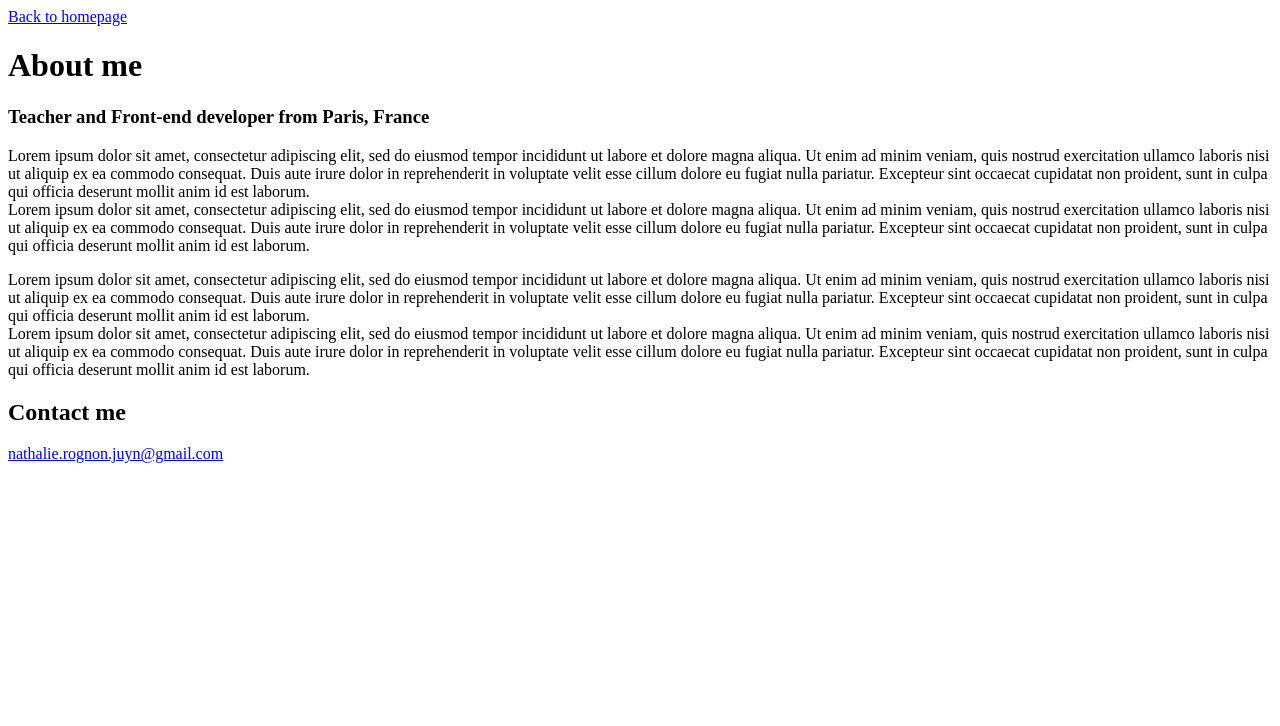
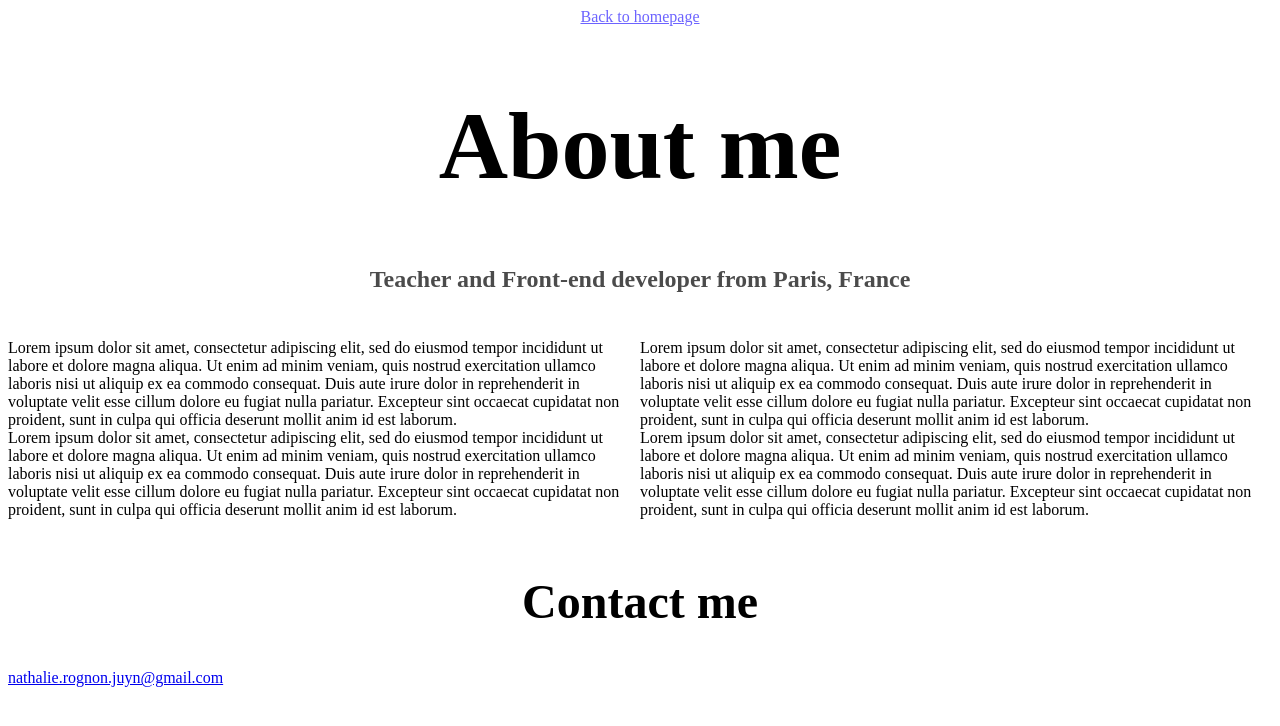
Before and after one commit to natkilima/aboutMe, a plain HTML site: page about.html in a window 1280 px wide. Drawn offline with Linux system fonts and the light colour scheme.

Commit message:
CSS update on about page

```diff
--- a/about.html
+++ b/about.html
@@ -5,45 +5,116 @@
     <meta http-equiv="X-UA-Compatible" content="IE=edge" />
     <meta name="viewport" content="width=device-width, initial-scale=1.0" />
     <title>About Nathalie Rognon</title>
+    <style>
+      :root {
+        --primary-color: #6c63ff;
+        --secondary-color: #f5f2fe;
+        --box-shadow: 0 5px 10px rgba(0, 0, 0, 0.3);
+      }
+      .homepage-link {
+        color: var(--primary-color);
+        text-align: center;
+        display: block;
+      }
+
+      a:-webkit-any-link {
+        cursor: pointer;
+        text-decoration: underline;
+      }
+
+      h1,
+      h2,
+      h3 {
+        text-align: center;
+        margin: 0;
+      }
+      h1 {
+        font-size: 96px;
+        display: block;
+        margin-block-start: 0.67em;
+        margin-block-end: 0.67em;
+        margin-inline-start: 0px;
+        margin-inline-end: 0px;
+        font-weight: bold;
+      }
+
+      h3 {
+        font-size: 24px;
+        opacity: 0.7;
+        display: block;
+        margin-block-start: 1em;
+        margin-block-end: 1em;
+        margin-inline-start: 0px;
+        margin-inline-end: 0px;
+        font-weight: bold;
+      }
+
+      .about-paragraphs {
+        display: flex;
+        margin: 30px 0;
+        flex-direction: row;
+        flex-wrap: nowrap;
+        align-content: normal;
+        justify-content: normal;
+        align-items: normal;
+      }
+
+      h2 {
+        font-size: 48px;
+        display: block;
+        margin-block-start: 0.83em;
+        margin-block-end: 0.83em;
+        margin-inline-start: 0px;
+        margin-inline-end: 0px;
+        font-weight: bold;
+      }
+
+      div {
+        display: block;
+      }
+    </style>
   </head>
   <body>
     <a href="index.html" class="homepage-link">Back to homepage</a>
     <h1>About me</h1>
     <h3>Teacher and Front-end developer from Paris, France</h3>
+
+    <div class="about-paragraphs">
       <p>
         Lorem ipsum dolor sit amet, consectetur adipiscing elit, sed do eiusmod
         tempor incididunt ut labore et dolore magna aliqua. Ut enim ad minim
         veniam, quis nostrud exercitation ullamco laboris nisi ut aliquip ex ea
         commodo consequat. Duis aute irure dolor in reprehenderit in voluptate
-      velit esse cillum dolore eu fugiat nulla pariatur. Excepteur sint occaecat
-      cupidatat non proident, sunt in culpa qui officia deserunt mollit anim id
-      est laborum.
+        velit esse cillum dolore eu fugiat nulla pariatur. Excepteur sint
+        occaecat cupidatat non proident, sunt in culpa qui officia deserunt
+        mollit anim id est laborum.
         <br />
         Lorem ipsum dolor sit amet, consectetur adipiscing elit, sed do eiusmod
         tempor incididunt ut labore et dolore magna aliqua. Ut enim ad minim
         veniam, quis nostrud exercitation ullamco laboris nisi ut aliquip ex ea
         commodo consequat. Duis aute irure dolor in reprehenderit in voluptate
-      velit esse cillum dolore eu fugiat nulla pariatur. Excepteur sint occaecat
-      cupidatat non proident, sunt in culpa qui officia deserunt mollit anim id
-      est laborum.
+        velit esse cillum dolore eu fugiat nulla pariatur. Excepteur sint
+        occaecat cupidatat non proident, sunt in culpa qui officia deserunt
+        mollit anim id est laborum.
       </p>
       <p>
         Lorem ipsum dolor sit amet, consectetur adipiscing elit, sed do eiusmod
         tempor incididunt ut labore et dolore magna aliqua. Ut enim ad minim
         veniam, quis nostrud exercitation ullamco laboris nisi ut aliquip ex ea
         commodo consequat. Duis aute irure dolor in reprehenderit in voluptate
-      velit esse cillum dolore eu fugiat nulla pariatur. Excepteur sint occaecat
-      cupidatat non proident, sunt in culpa qui officia deserunt mollit anim id
-      est laborum.
+        velit esse cillum dolore eu fugiat nulla pariatur. Excepteur sint
+        occaecat cupidatat non proident, sunt in culpa qui officia deserunt
+        mollit anim id est laborum.
         <br />
         Lorem ipsum dolor sit amet, consectetur adipiscing elit, sed do eiusmod
         tempor incididunt ut labore et dolore magna aliqua. Ut enim ad minim
         veniam, quis nostrud exercitation ullamco laboris nisi ut aliquip ex ea
         commodo consequat. Duis aute irure dolor in reprehenderit in voluptate
-      velit esse cillum dolore eu fugiat nulla pariatur. Excepteur sint occaecat
-      cupidatat non proident, sunt in culpa qui officia deserunt mollit anim id
-      est laborum.
+        velit esse cillum dolore eu fugiat nulla pariatur. Excepteur sint
+        occaecat cupidatat non proident, sunt in culpa qui officia deserunt
+        mollit anim id est laborum.
       </p>
+    </div>
     <div id="contact">
       <h2>Contact me</h2>
       <a href="mailto:nathalie.rognon.juyn@gmail.com" class="email-link"
```
Lines whose indentation alone changed are shown as unchanged.
